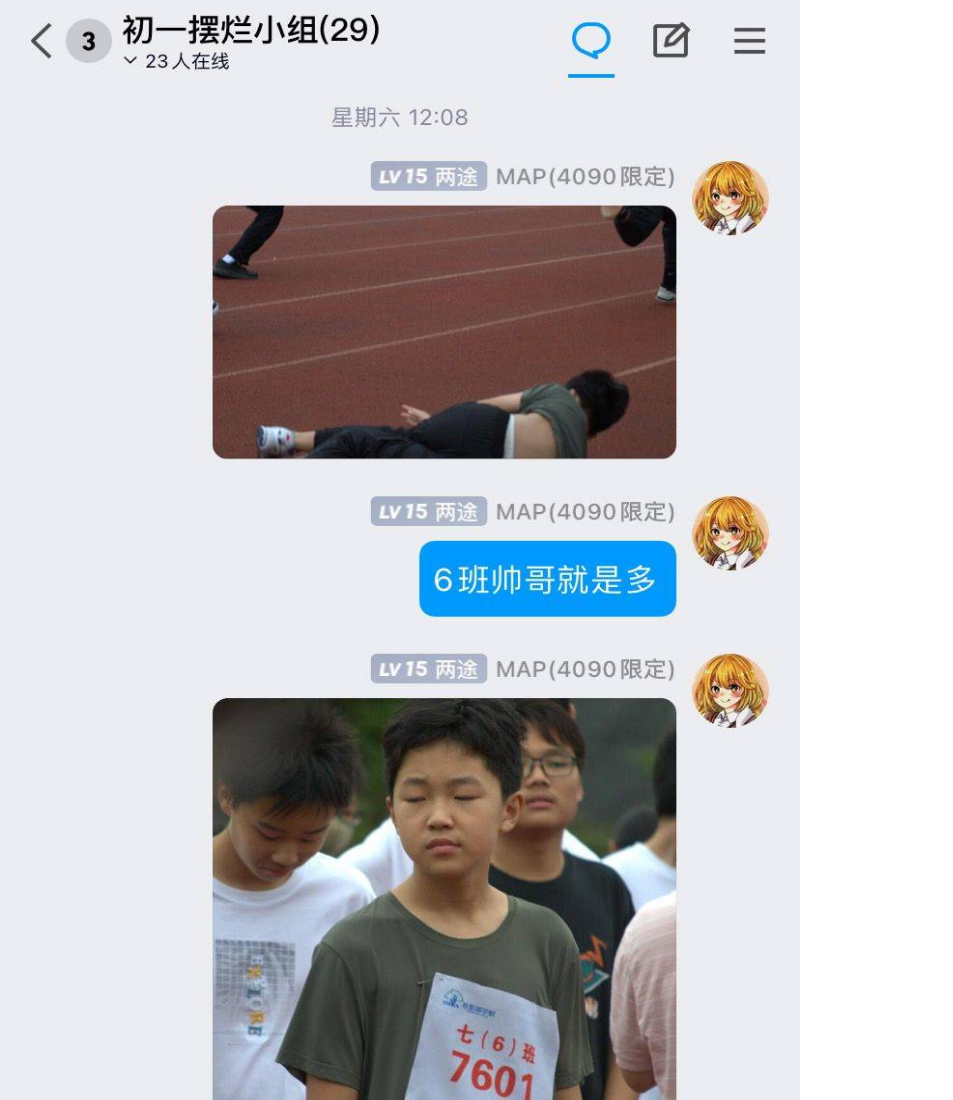
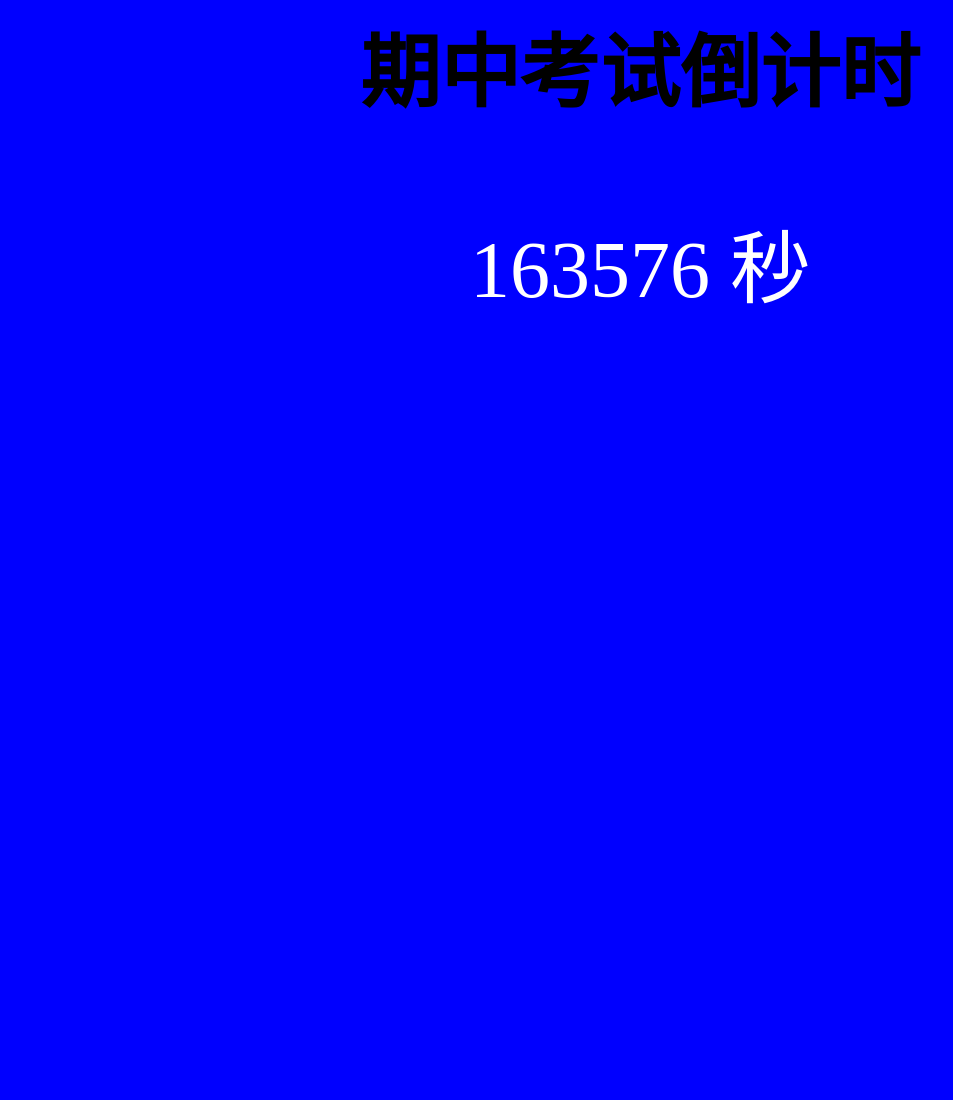
Before and after one commit to Mtechify/mtechify.github.io, a plain HTML site: page index.html in a window 1280 px wide. Shown: the top 1100 px of the page, without its empty margins (0-953 px from the left). After the commit the page ends 800 px from the top, so only its background shows below. Drawn offline with Linux system fonts and the light colour scheme.

Commit message:
Add files via upload

```diff
--- a/index.html
+++ b/index.html
@@ -1,18 +1,57 @@
 <!DOCTYPE html>
-<html lang="zh-CN">
+<html>
 <head>
-    <meta charset="utf-8">
-    <meta name="viewport" content="width=device-width, initial-scale=1" />
-    <title>杜承航在线出丑</title>
+  <title>期中考试倒计时</title>
   <style>
     body {
-        margin: 0;
+      background-color: #0000FF;
+      transition: background-color 1s;
+      text-align: center;
+    }
+
+    h1 {
+      colour:white;
+      font-size: 5em;
+      margin-top: 0;
+    }
+
+    #countdown {
+      color: white;
+      font-size: 5em;
+      margin-top: 1em;
     }
   </style>
 </head>
 <body>
-    <div>
-      <image src='picture.png' alt="picture" width="800px" height="3000px">
-    </div>
+  <h1>期中考试倒计时</h1>
+  <div id="countdown"></div>
+
+  <script>
+    // 目标日期和时间
+    var targetDate = new Date("November 5, 2024 00:00:00");
+
+    // 更新倒计时
+    function updateCountdown() {
+      // 计算剩余时间
+      var now = new Date();
+      var distance = targetDate - now;
+
+      // 转换剩余时间为秒
+      var seconds = Math.floor(distance / 1000);
+
+      // 更新倒计时显示
+      document.getElementById("countdown").innerHTML = seconds + " 秒";
+
+      // 根据剩余时间改变背景颜色
+      var colorValue = Math.floor(255 - (seconds / 60) * 255);
+      document.body.style.backgroundColor = "#" + colorValue.toString(16) + colorValue.toString(16) + "FF";
+
+      // 每秒更新倒计时
+      setTimeout(updateCountdown, 1000);
+    }
+
+    // 启动倒计时
+    updateCountdown();
+  </script>
 </body>
 </html>
```
Lines whose indentation alone changed are shown as unchanged.
